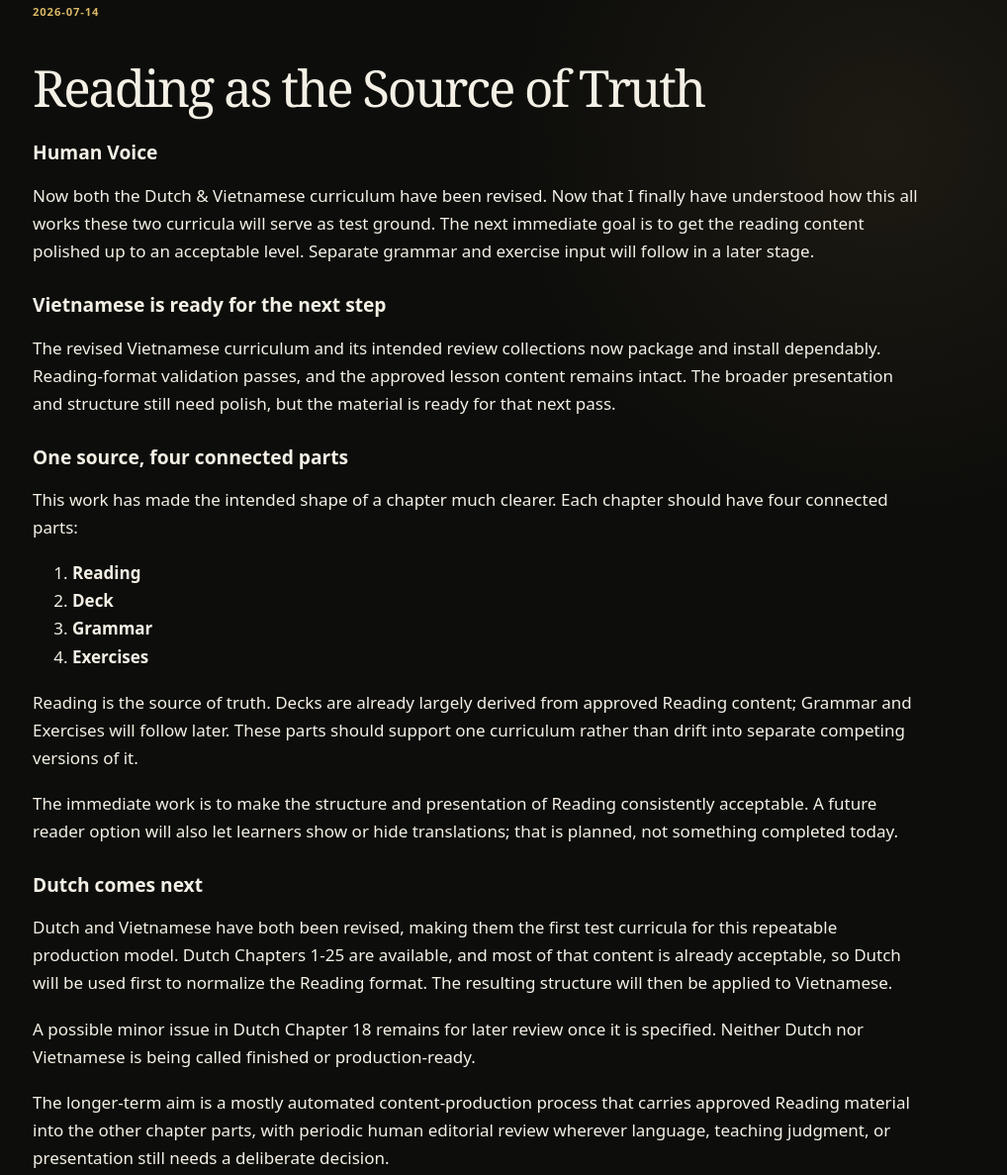
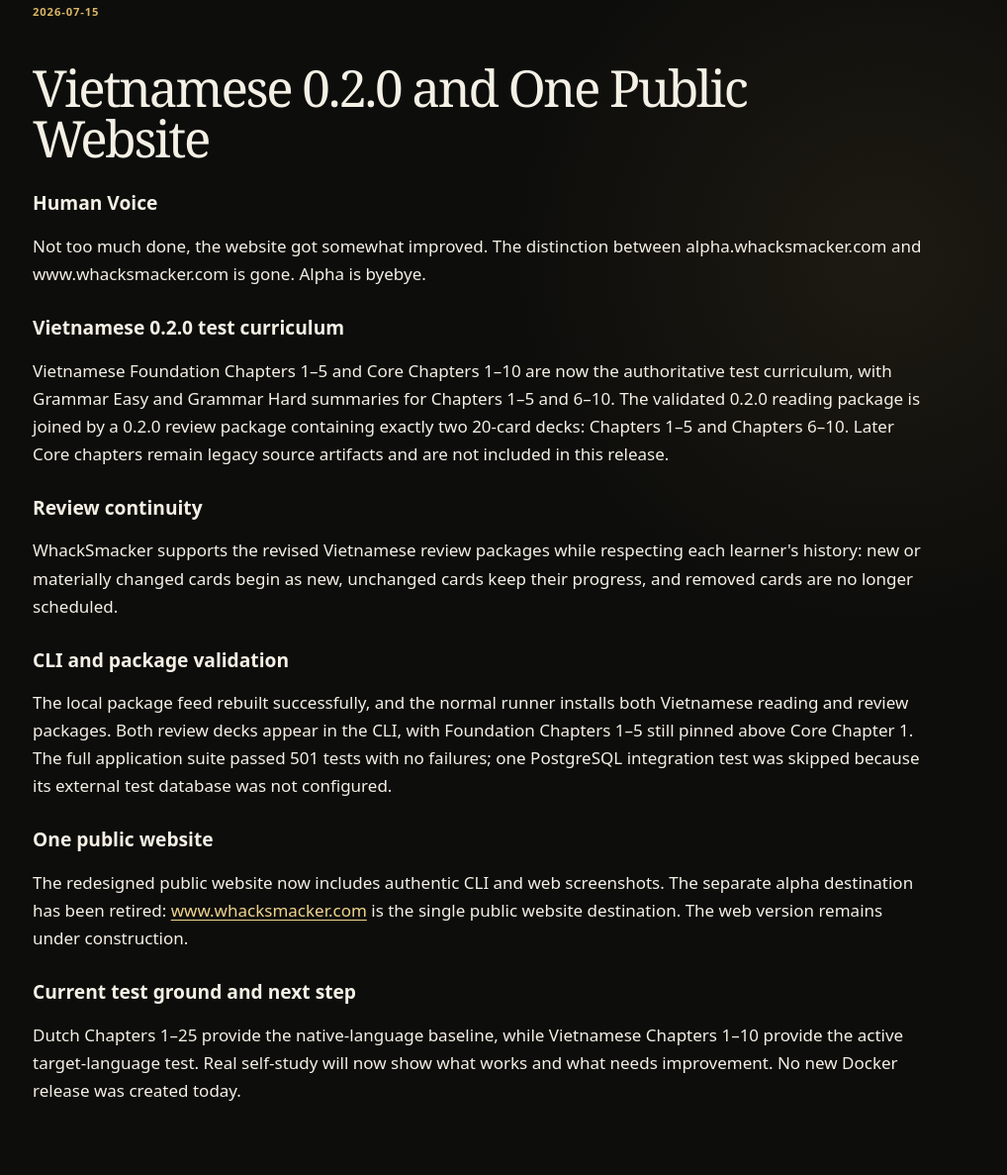
Before and after one commit to SleepyMario/whacksmacker-site, a website: page progress.html in a window 1280 px wide. Shown: the part 555-1742 px from the top of the page at 99% size, without its empty margins (157-1175 px from the left). Drawn offline with Linux system fonts and the light colour scheme.

Commit message:
Update progress and retire the alpha site

```diff
--- a/data/progress.json
+++ b/data/progress.json
@@ -1,5 +1,10 @@
 {
   "milestones": [
+    {
+      "date": "2026-07-15",
+      "title": "Vietnamese 0.2.0 and One Public Website",
+      "summary": "Validated the Vietnamese 0.2.0 test curriculum and its two 20-card review decks, consolidated the improved public site at www.whacksmacker.com, and completed package, CLI, and full-suite validation successfully."
+    },
     {
       "date": "2026-07-14",
       "title": "Reading as the Source of Truth",
--- a/progress.html
+++ b/progress.html
@@ -20,7 +20,7 @@
         <a href="human-voice/">Developer Notes</a>
         <a href="https://github.com/SleepyMario/WhackSmacker">GitHub</a>
       </nav>
-      <a class="button button-small header-login" href="https://alpha.whacksmacker.com/login">Log in</a>
+      <a class="button button-small header-login" href="https://www.whacksmacker.com/login">Log in</a>
     </header>
 
     <main>
@@ -31,8 +31,54 @@
       </section>
 
       <section class="post" aria-labelledby="latest-update-heading">
+        <p class="post-meta">2026-07-15</p>
+        <h2 id="latest-update-heading">Vietnamese 0.2.0 and One Public Website</h2>
+        <h3>Human Voice</h3>
+        <p>Not too much done, the website got somewhat improved. The distinction between alpha.whacksmacker.com and www.whacksmacker.com is gone. Alpha is byebye.</p>
+
+        <h3>Vietnamese 0.2.0 test curriculum</h3>
+        <p>
+          Vietnamese Foundation Chapters 1–5 and Core Chapters 1–10 are now the authoritative test
+          curriculum, with Grammar Easy and Grammar Hard summaries for Chapters 1–5 and 6–10. The
+          validated 0.2.0 reading package is joined by a 0.2.0 review package containing exactly two
+          20-card decks: Chapters 1–5 and Chapters 6–10. Later Core chapters remain legacy source
+          artifacts and are not included in this release.
+        </p>
+
+        <h3>Review continuity</h3>
+        <p>
+          WhackSmacker supports the revised Vietnamese review packages while respecting each learner's
+          history: new or materially changed cards begin as new, unchanged cards keep their progress,
+          and removed cards are no longer scheduled.
+        </p>
+
+        <h3>CLI and package validation</h3>
+        <p>
+          The local package feed rebuilt successfully, and the normal runner installs both Vietnamese
+          reading and review packages. Both review decks appear in the CLI, with Foundation Chapters
+          1–5 still pinned above Core Chapter 1. The full application suite passed 501 tests with no
+          failures; one PostgreSQL integration test was skipped because its external test database was
+          not configured.
+        </p>
+
+        <h3>One public website</h3>
+        <p>
+          The redesigned public website now includes authentic CLI and web screenshots. The separate
+          alpha destination has been retired: <a href="https://www.whacksmacker.com">www.whacksmacker.com</a>
+          is the single public website destination. The web version remains under construction.
+        </p>
+
+        <h3>Current test ground and next step</h3>
+        <p>
+          Dutch Chapters 1–25 provide the native-language baseline, while Vietnamese Chapters 1–10
+          provide the active target-language test. Real self-study will now show what works and what
+          needs improvement. No new Docker release was created today.
+        </p>
+      </section>
+
+      <section class="post" aria-labelledby="july-14-update-heading">
         <p class="post-meta">2026-07-14</p>
-        <h2 id="latest-update-heading">Reading as the Source of Truth</h2>
+        <h2 id="july-14-update-heading">Reading as the Source of Truth</h2>
         <h3>Human Voice</h3>
         <p>Now both the Dutch & Vietnamese curriculum have been revised. Now that I finally have understood how this all works these two curricula will serve as test ground. The next immediate goal is to get the reading content polished up to an acceptable level. Separate grammar and exercise input will follow in a later stage.</p>
 
```
Also changed, not shown: downloads.html (+1 -1 lines), human-voice/index.html (+6 -1 lines), index.html (+15 -10 lines), roadmap.html (+3 -3 lines).
